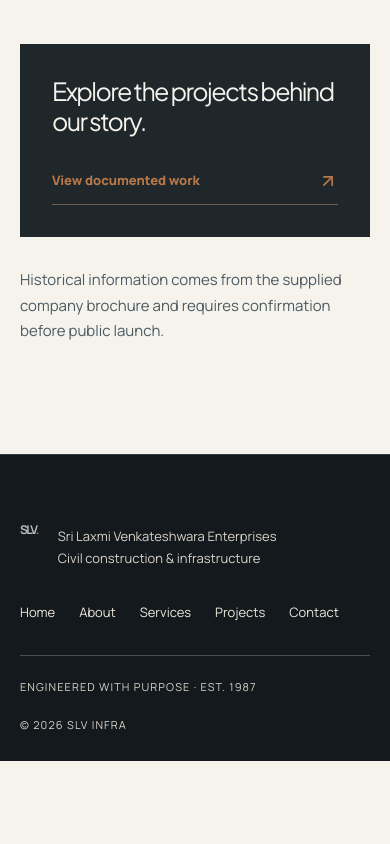
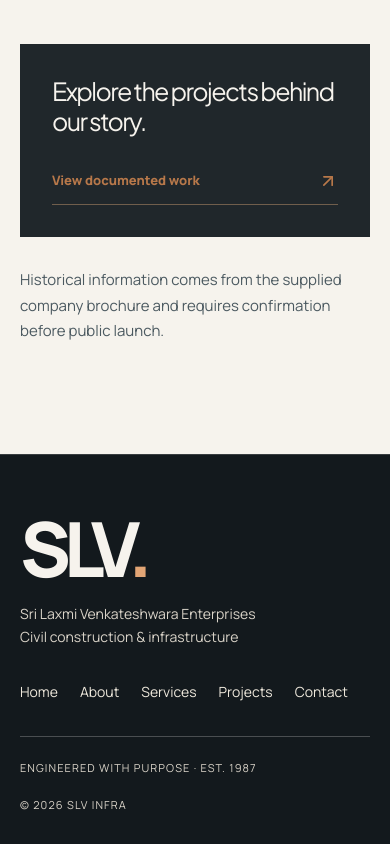
Before and after one commit to mkraja826/Slvinfra, a Next.js app: page /about in a window 390 px wide. Shown: the part 2039-2883 px from the top of the page. Before the commit the page ends 2800 px from the top, so only its background shows below. Built offline with nearby package versions, Linux system fonts and the light colour scheme.

Commit message:
Fix screenshot-confirmed invisible headings and footer typography

```diff
--- a/src/app/globals.css
+++ b/src/app/globals.css
@@ -253,3 +253,39 @@ p{overflow-wrap:break-word}
 .menu-toggle{min-width:44px;min-height:44px;display:inline-flex;align-items:center;justify-content:center}
 @media(min-width:1100px){.menu-toggle{display:none}}
 @media(max-width:1099px){.mobile-nav{max-height:calc(100dvh - 78px);overflow-y:auto;overscroll-behavior:contain}}
+
+
+/* Screenshot-confirmed foreground/background and layout corrections */
+.expertise-section .section-heading h2{color:#f6f3ed}
+.expertise-section .section-heading h2 span{color:#e2a575}
+.expertise-section .section-heading>p{color:#d9d3c8}
+.manifesto-section .manifesto-grid p{color:#3d4a50}
+.manifesto-section .manifesto-grid .eyebrow{color:#725036}
+.manifesto-section .manifesto-grid h2{color:#20272b}
+.manifesto-section .manifesto-grid h2 span{color:#485860}
+.contact-section .contact-grid h2{color:#f6f3ed}
+.contact-section .contact-grid h2 span{color:#e2a575}
+.contact-section .contact-grid p{color:#e2e0db}
+.contact-section .contact-grid .contact-note{color:#c4c5c4;font-size:13px;line-height:1.7}
+.site-footer .footer-wordmark{display:inline-block;font-size:clamp(64px,12vw,150px);font-weight:800;line-height:1;letter-spacing:-.1em;color:#f6f3ed}
+.site-footer .footer-wordmark span{color:#e2a575}
+.site-footer .footer-inner>div:first-child{display:flex;flex-direction:column;align-items:flex-start;gap:16px}
+.site-footer .footer-inner>div:first-child p{margin:0;color:#d9d3c8;font-size:14px;line-height:1.65}
+@media(max-width:699px){
+ .contact-section{padding:85px 0 80px}
+ .contact-section .contact-grid{display:grid;gap:25px}
+ .contact-section .contact-grid h2{font-size:clamp(39px,9vw,58px);line-height:1.13;letter-spacing:-.045em;margin:20px 0 0}
+ .contact-section .contact-grid h2 span{display:inline;color:#e2a575}
+ .contact-section .contact-grid>div:last-child{display:grid;gap:18px}
+ .contact-section .contact-grid>div:last-child p{margin:0;font-size:15px;line-height:1.75}
+ .contact-section .contact-grid .contact-link{margin:0;width:fit-content;max-width:100%;font-size:13px}
+ .contact-section .contact-grid .contact-note{font-size:13px;color:#c4c5c4}
+ .manifesto-section{padding:85px 0}
+ .manifesto-section .manifesto-grid p{font-size:15px;line-height:1.75;color:#3d4a50}
+ .expertise-section .section-heading h2{color:#f6f3ed}
+ .site-footer{padding:55px 0 30px}
+ .site-footer .footer-inner{gap:32px}
+ .site-footer .footer-wordmark{font-size:76px}
+ .site-footer .footer-inner nav{gap:14px 22px}
+ .site-footer .footer-inner nav a{font-size:14px}
+}
```
